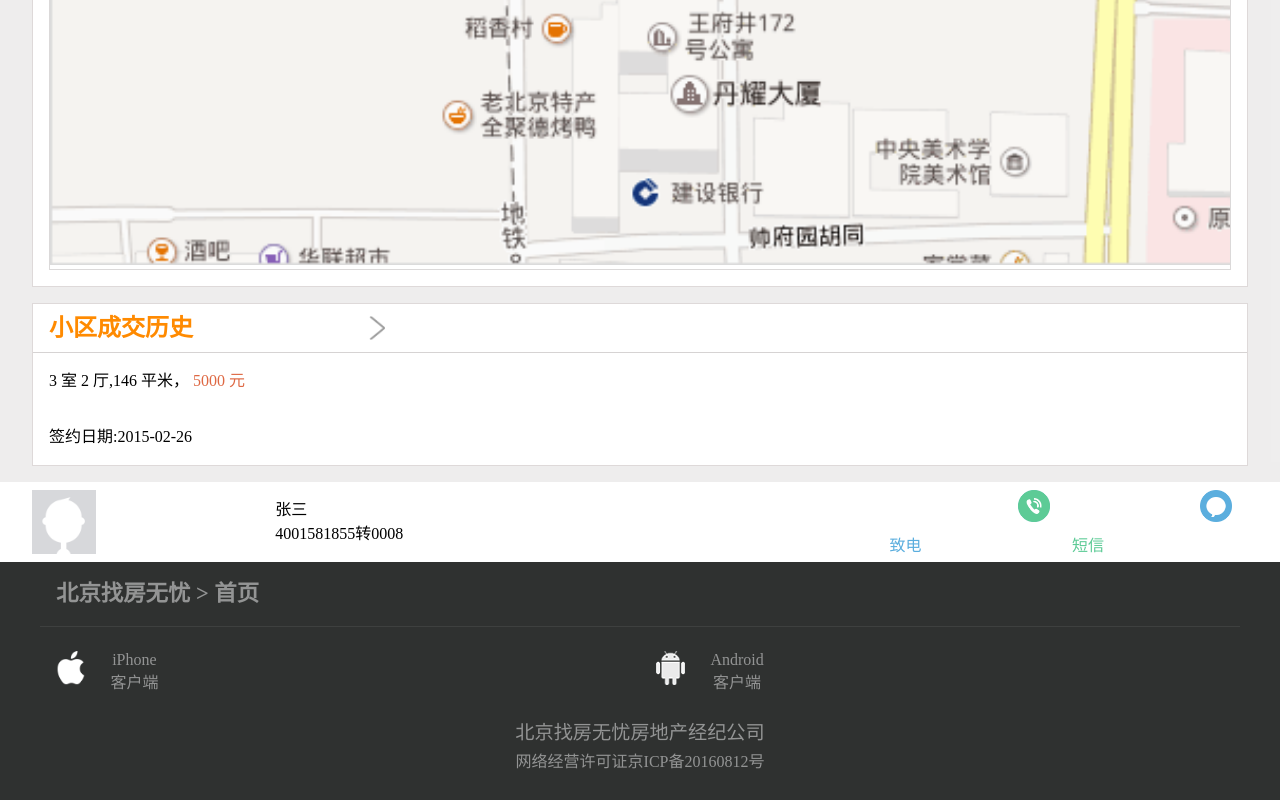
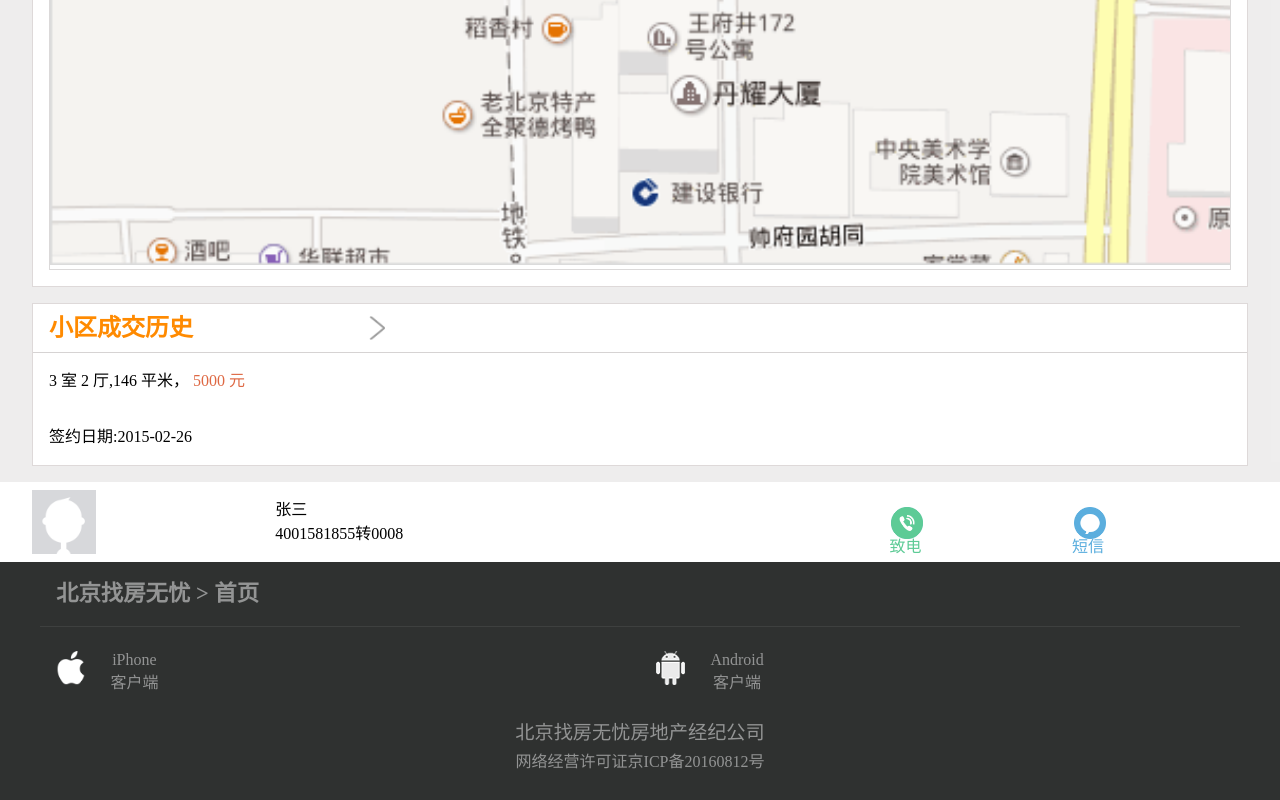
Before and after one commit to pengxintao/2022.11.14-, a plain HTML site: page rentalDetails.html in a window 1280 px wide. Shown: the part 2079-2879 px from the top of the page. Drawn offline with Linux system fonts and the light colour scheme.

Commit message:
'操作.2'

```diff
--- a/less/rentalDetails.less
+++ b/less/rentalDetails.less
@@ -176,6 +176,7 @@ section{
         .phone{
             flex: 3;
             display: flex;
+            margin-top: 0.05rem;
             >a{
                 position: relative;
                 margin-top: 1.5rem;
@@ -183,6 +184,8 @@ section{
                 flex: 1;
                 text-decoration: none;
                 height: 100%;
+                display: flex;
+                flex-direction: column;
                 >img{
                     position: absolute;
                     top: -1rem;
@@ -192,10 +195,15 @@ section{
                 }
             }
             &>a:nth-of-type(2){
-                color: #5dcb96;
+                color: #5baede;
+                background: url(../images/rentalList/icon2.png).5rem 0 no-repeat;
+                background-size: 2rem 2rem;
             }
             &>a:nth-of-type(1){
-                color: #5baede;
+                color: #5dcb96;
+                background: url(../images/rentalList/icon1.png) .5rem 0 no-repeat;
+                background-size: 2rem 2rem;
+
             }
         }
     }
--- a/rentalDetails.html
+++ b/rentalDetails.html
@@ -4,7 +4,7 @@
     <meta charset="UTF-8">
     <meta http-equiv="X-UA-Compatible" content="IE=edge">
     <meta name="viewport" content="width=device-width, initial-scale=1.0">
-    <title>Document</title>
+    <title>我关注的小区</title>
     <link rel="stylesheet" href="./less/public.css">
     <link rel="stylesheet" href="./less/rentalDetails.css">
 </head>
@@ -25,7 +25,7 @@
         <div class="shouye">
             <p></p>
             <span id="shouye">首页&gt;</span>
-            <a href="#">我的&gt;</a>
+            <a href="main.html">我的&gt;</a>
             <span>我关注的小区</span>
             <p></p>
         </div>
@@ -139,13 +139,10 @@
             </div>
             <!-- 联系方式 -->
             <div class="phone">
-                <a href="#">
-                    <img src="./images/rentalList/icon1.png" alt="">
-                    致电</a>
-                <a href="#">
-                    <img src="./images/rentalList/icon2.png" alt="">
-                    短信</a>
+                <a href="#">致电</a>
+                <a href="#">短信</a>
             </div>
+    </div>
         </div>
     </section>
     <!-- 底部 -->
```
Also changed, not shown: main.html (+4 -14 lines), myHouse.html (+3 -1 lines), less/rentalDetails.css.
